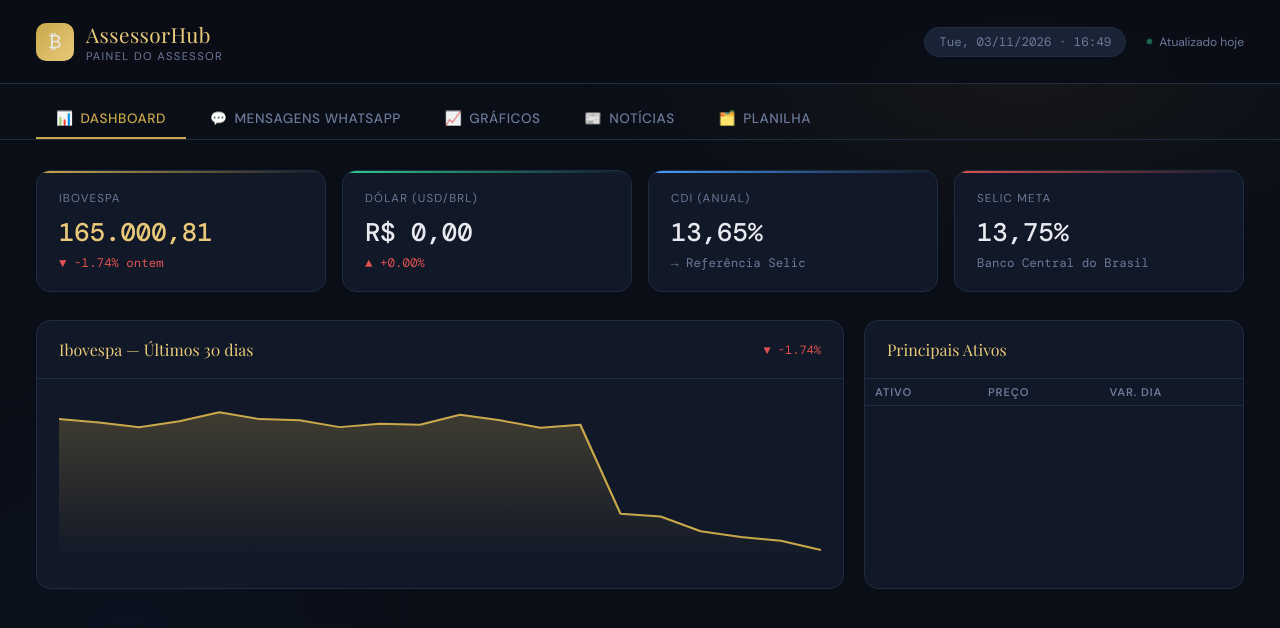
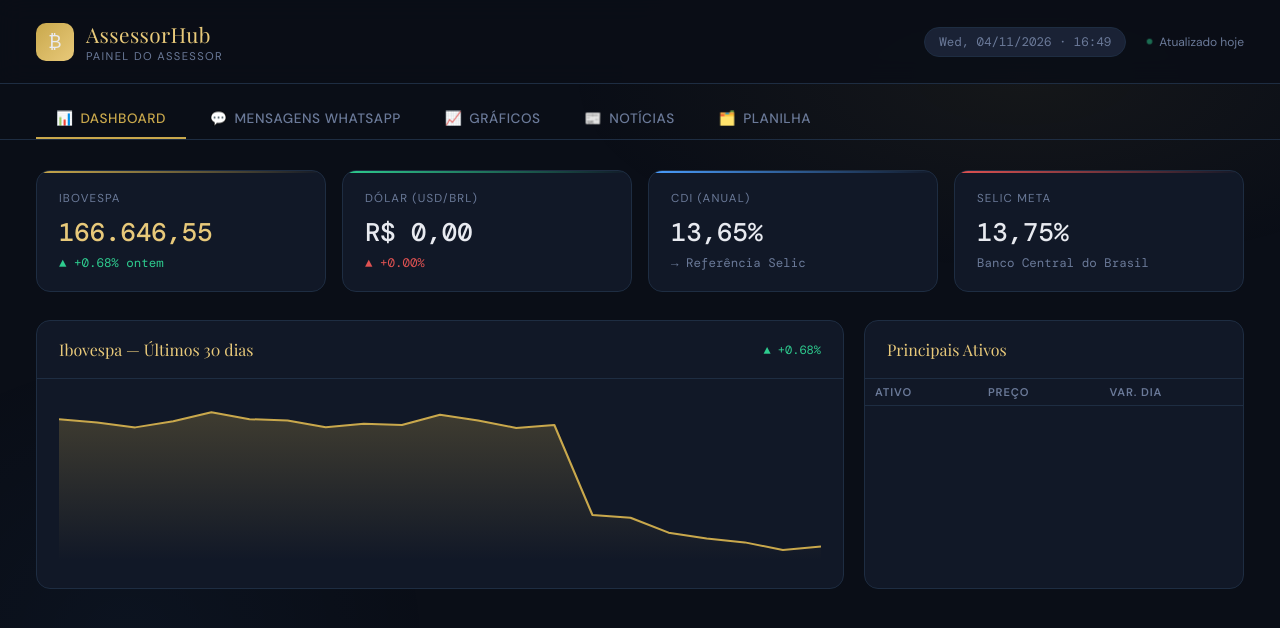
Before and after one commit to joaoferracin/assessor-hub, a plain HTML site: page index.html in a window 1280 px wide. Drawn offline with nearby package versions, Linux system fonts and the light colour scheme.

Commit message:
🔄 Hub atualizado — 04/11/2026 16:49

```diff
--- a/index.html
+++ b/index.html
@@ -3,7 +3,7 @@
 <head>
 <meta charset="UTF-8">
 <meta name="viewport" content="width=device-width, initial-scale=1.0">
-<title>AssessorHub — 03/11/2026</title>
+<title>AssessorHub — 04/11/2026</title>
 <link href="https://fonts.googleapis.com/css2?family=Playfair+Display:wght@400;700&family=DM+Sans:wght@300;400;500;600&family=DM+Mono:wght@400;500&display=swap" rel="stylesheet">
 <style>
   :root {
@@ -135,7 +135,7 @@
     </div>
   </div>
   <div style="display:flex;align-items:center;gap:20px;">
-    <span class="date-pill">Tue, 03/11/2026 · 16:49</span>
+    <span class="date-pill">Wed, 04/11/2026 · 16:49</span>
     <span style="font-size:.75rem;color:var(--muted);display:flex;align-items:center;"><span class="pulse"></span>Atualizado hoje</span>
   </div>
 </header>
@@ -153,8 +153,8 @@
   <div class="kpi-row">
     <div class="kpi-card gold">
       <div class="kpi-label">Ibovespa</div>
-      <div class="kpi-value" style="color:var(--gold-light)">165.000,81</div>
-      <div class="kpi-change" style="color:var(--red)">▼ -1.74% ontem</div>
+      <div class="kpi-value" style="color:var(--gold-light)">166.646,55</div>
+      <div class="kpi-change" style="color:var(--green)">▲ +0.68% ontem</div>
     </div>
     <div class="kpi-card green">
       <div class="kpi-label">Dólar (USD/BRL)</div>
@@ -176,7 +176,7 @@
     <div class="card">
       <div class="card-header">
         <span class="card-title">Ibovespa — Últimos 30 dias</span>
-        <span style="font-size:.75rem;color:var(--red);font-family:'DM Mono',monospace">▼ -1.74%</span>
+        <span style="font-size:.75rem;color:var(--green);font-family:'DM Mono',monospace">▲ +0.68%</span>
       </div>
       <div class="card-body">
         <svg id="mainChart" viewBox="0 0 700 160" preserveAspectRatio="none" style="width:100%;height:160px;"></svg>
@@ -292,7 +292,7 @@
 
 <script>
 // Dados injetados pelo Python
-const IBOV_HISTORY = [206912, 205835, 204302, 206220, 209067, 206888, 206506, 204324, 205430, 205079, 208296, 206495, 204120, 205083, 176608, 175710, 171006, 169186, 167922, 165000.8125];
+const IBOV_HISTORY = [206912, 205835, 204302, 206220, 209067, 206888, 206506, 204324, 205430, 205079, 208296, 206495, 204120, 205083, 176608, 175710, 171006, 169186, 167922, 165529, 166646.5469];
 const NEWS_DATA    = [];
 
 // ── Tabs ──────────────────────────────────────────────────────────────────────
```
